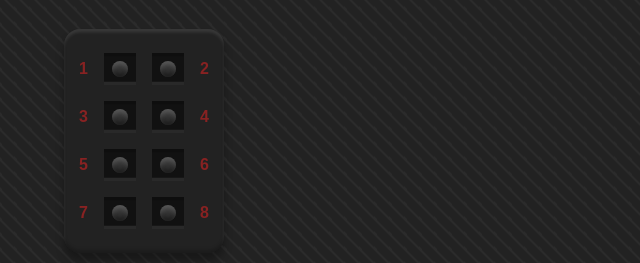
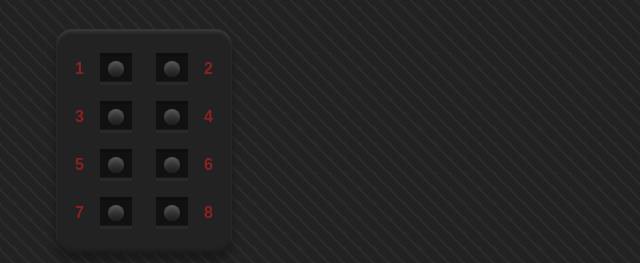
Before and after one commit to Jordan-T/unlock-game, a website built with Parcel: page index.html in a window 1280 px wide. Both pictures are taken after a click on the button "Play". Shown: the part 203-466 px from the top of the page, 496-1136 px from the left. Built offline with nearby package versions, Linux system fonts and the light colour scheme.

Commit message:
Alignement CSS firefox, btns

```diff
--- a/src/components/cadena/index.scss
+++ b/src/components/cadena/index.scss
@@ -83,7 +83,7 @@ $lightColor--active2: #4C4;
   }
 
   &__bottom {
-    width: fit-content;
+    width: 11rem;
     margin: 2rem auto;
     padding: 1rem 2rem;
     background: #222;
@@ -246,6 +246,7 @@ $lightColor--active2: #4C4;
   &__btn {
     position: relative;
     display: inline-block;
+    justify-self: center;
     outline: none;
     cursor: pointer;
     margin: .5rem;
```
